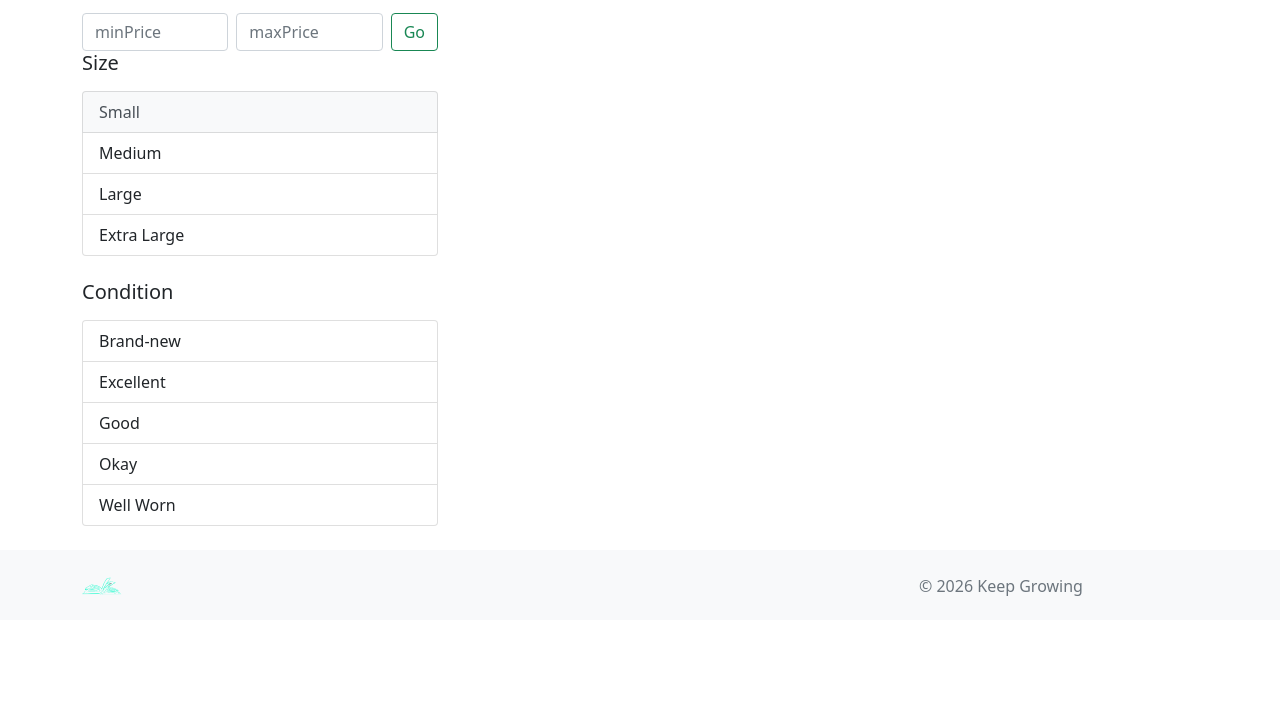
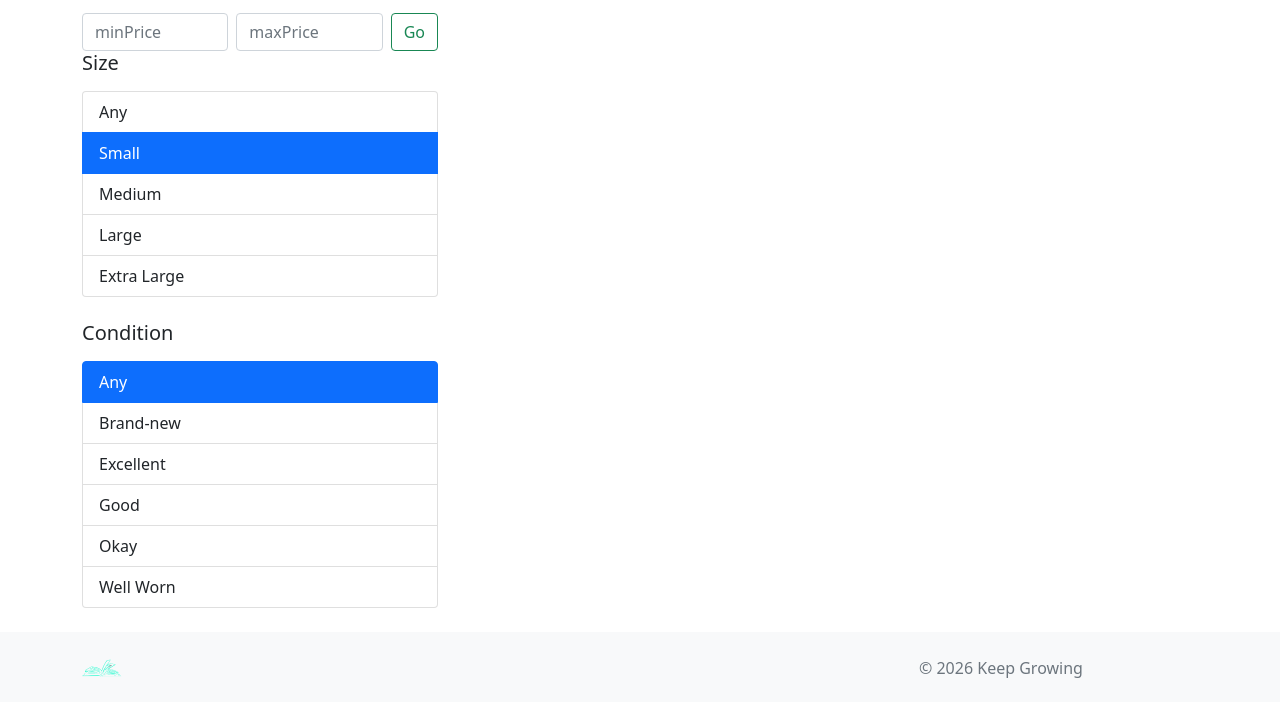
Before and after one commit to eddieBean/node-keep-growing, a plain HTML site: page frontend/search.html in a window 1280 px wide. Both pictures are taken after a click on the button "Small". Shown: the part 179-883 px from the top of the page. Before the commit the page ends 801 px from the top, so only its background shows below. Drawn offline with nearby package versions, Linux system fonts and the light colour scheme; no server answers.

Commit message:
making changes to make it look beautiful for submission

```diff
--- a/backend/server.js
+++ b/backend/server.js
@@ -157,7 +157,6 @@ app.post('/login', async (req, res) => {
         if (rows.length === 0) {
             return res.status(400).json({ success: false, message: 'No account with that email exists' })
         }
-
         const user = rows[0];
         console.log("db response: " + user.email + user.password);
 
@@ -167,7 +166,6 @@ app.post('/login', async (req, res) => {
         }
         req.session.user = user;
         res.json({ success: true, message: 'Login successful' });
-
     } catch (err) {
         console.error('login error', err.message);
         res.status(500).json({ success: false, message: 'Login failed' })
@@ -213,7 +211,6 @@ app.get('/api/search', async (req, res) => {
     const priceMin = Number.parseFloat(req.query.priceMin) || 0;
     const size = req.query.size || '';
     const condition = req.query.condition || '';
-
     try {
         let query = `SELECT * FROM items
             WHERE MATCH(name, description) AGAINST (?)
@@ -227,7 +224,6 @@ app.get('/api/search', async (req, res) => {
             query += ' AND `size` LIKE ?';
             params.push(size);
         }
-
         if (condition) {
             query += ' AND `condition` LIKE ?';
             params.push(condition);
@@ -275,8 +271,6 @@ app.post('/api/items/upload', async (req, res) => {
     const uploadPath = path.join(__dirname, '..', 'frontend', 'images', uploadedImage.name);
     console.log(`[UPLOAD/IMAGE] Target path: ${uploadPath}`);
     const image_url = uploadedImage.name;
-
-
 
     const {name, description, price, condition, size, ISBN, school, owner_id} = req.body;
     // Sanitize user input to prevent XSS
--- a/frontend/search.html
+++ b/frontend/search.html
@@ -65,6 +65,7 @@
                 <!-- Size Filter -->
                 <h5 class="mb-3">Size</h5>
                 <div class="list-group mb-4">
+                    <button class="list-group-item list-group-item-action size-filter active">Any</button>
                     <button class="list-group-item list-group-item-action size-filter">Small</button>
                     <button class="list-group-item list-group-item-action size-filter">Medium</button>
                     <button class="list-group-item list-group-item-action size-filter">Large</button>
@@ -74,6 +75,7 @@
                 <!-- Condition Filter -->
                 <h5 class="mb-3">Condition</h5>
                 <div class="list-group">
+                    <button class="list-group-item list-group-item-action condition-filter active">Any</button>
                     <button class="list-group-item list-group-item-action condition-filter">Brand-new</button>
                     <button class="list-group-item list-group-item-action condition-filter">Excellent</button>
                     <button class="list-group-item list-group-item-action condition-filter">Good</button>
@@ -118,9 +120,11 @@
         async function sizeFilterListeners(){
             const sizeButtons = document.querySelectorAll('.size-filter');
             sizeButtons.forEach(button => {
-                let size = button.textContent.trim();
+                let size = button.textContent.trim()!== "Any" ? button.textContent.trim() : '';
                 button.addEventListener('click', async () => {
                     sessionStorage.setItem('size', size);
+                    document.querySelectorAll('.size-filter').forEach(btn => btn.classList.remove('active'));
+                    button.classList.add('active');
                     const items = await getItems();
                     loadItems(items);
                 });
@@ -129,9 +133,11 @@
         async function conditionFilterListeners(){
             const conditionButtons = document.querySelectorAll('.condition-filter');
             conditionButtons.forEach(button => {
-                let condition = button.textContent.trim();
+                let condition = button.textContent.trim() !== "Any" ? button.textContent.trim() : '';
                 button.addEventListener('click', async () => {
                     sessionStorage.setItem('condition', condition);
+                    document.querySelectorAll('.condition-filter').forEach(btn => btn.classList.remove('active'));
+                    button.classList.add('active');
                     const items = await getItems();
                     loadItems(items);
                 });
@@ -141,28 +147,26 @@
         async function getItems() {
             let params = new URLSearchParams(window.location.search);
             let searchQuery = params.get('search') || '';
-            let maxPrice = 'Infinity';
-            let minPrice = 0;
-            let size = '';
-            let condition = '';
-
-            if (sessionStorage.getItem('maxPrice')) {
-                maxPrice = sessionStorage.getItem('maxPrice');
-            }
-
-            if (sessionStorage.getItem('minPrice')) {
-                minPrice = sessionStorage.getItem('minPrice');
-            }
-
-            if (sessionStorage.getItem('size')) {
-                size = sessionStorage.getItem('size');
-            }
-
-            if (sessionStorage.getItem('condition')) {
-                condition = sessionStorage.getItem('condition');
-            }
-
-            const response = await fetch(`/api/search?search=${searchQuery}&priceMax=${maxPrice}&priceMin=${minPrice}&size=${size}&condition=${condition}`);
+            let searchCategories = new map ([
+                ['priceMax', 'Infinity'],
+                ['priceMin', 0],
+                ['size', ''],
+                ['condition', '']
+            ]);
+            searchCategories.forEach((defaultValue, key) => {
+                if (sessionStorage.getItem(key)) {
+                    searchCategories.set(key, sessionStorage.getItem(key));
+                } else {
+                    searchCategories.set(key, defaultValue);
+                }
+            });
+            const response = await fetch(`
+                /api/search?search=${searchQuery}
+                &priceMax=${searchCategories.get("priceMax")}
+                &priceMin=${searchCategories.get("priceMin")}
+                &size=${searchCategories.get("size")}
+                &condition=${searchCategories.get("condition")}`
+            );
             const items = await response.json();
             return items;
         }
```
Also changed, not shown: frontend/item.html (+0 -1 lines), frontend/new_item.html (+11 -2 lines), frontend/images/computer science text book.jpg (added).
